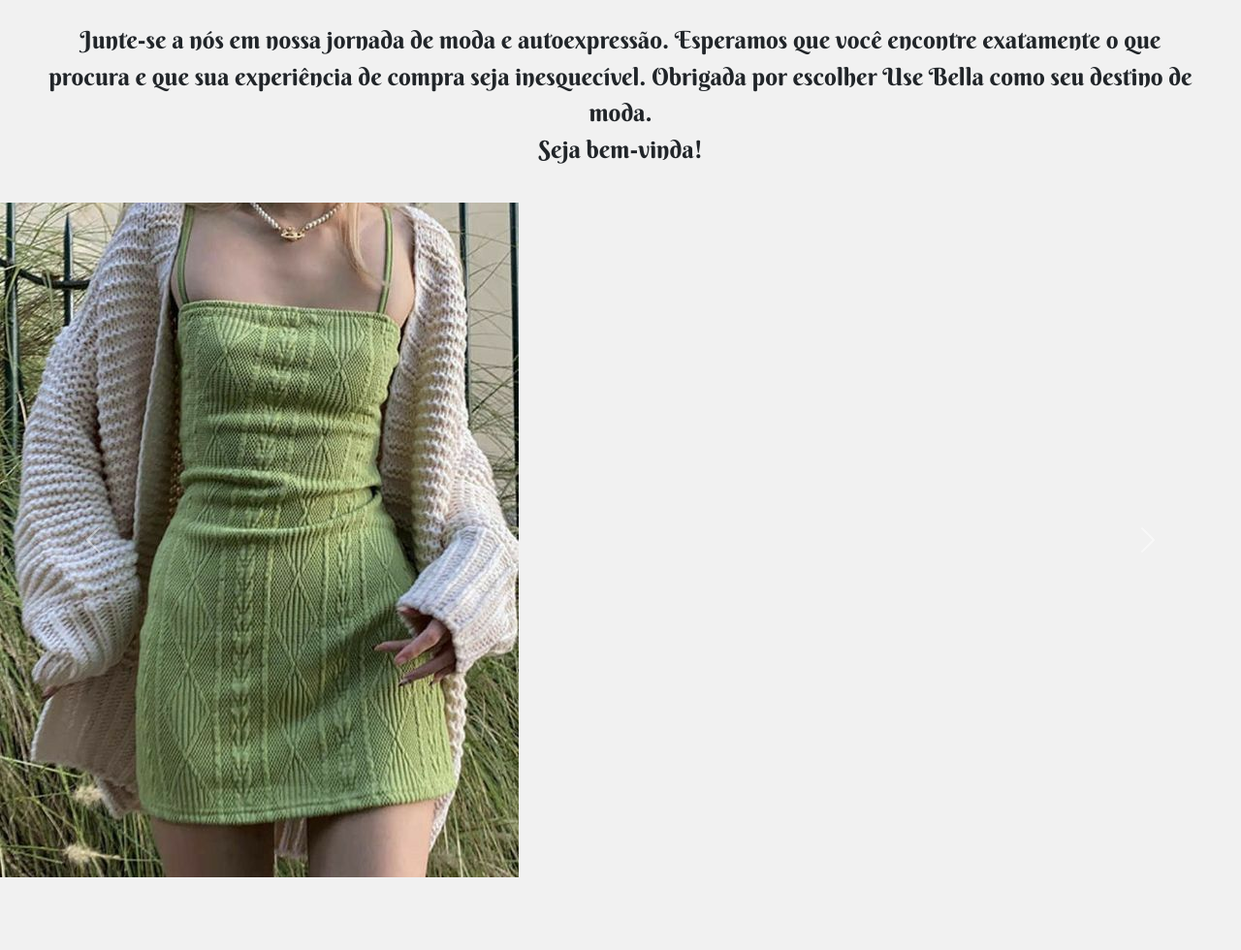
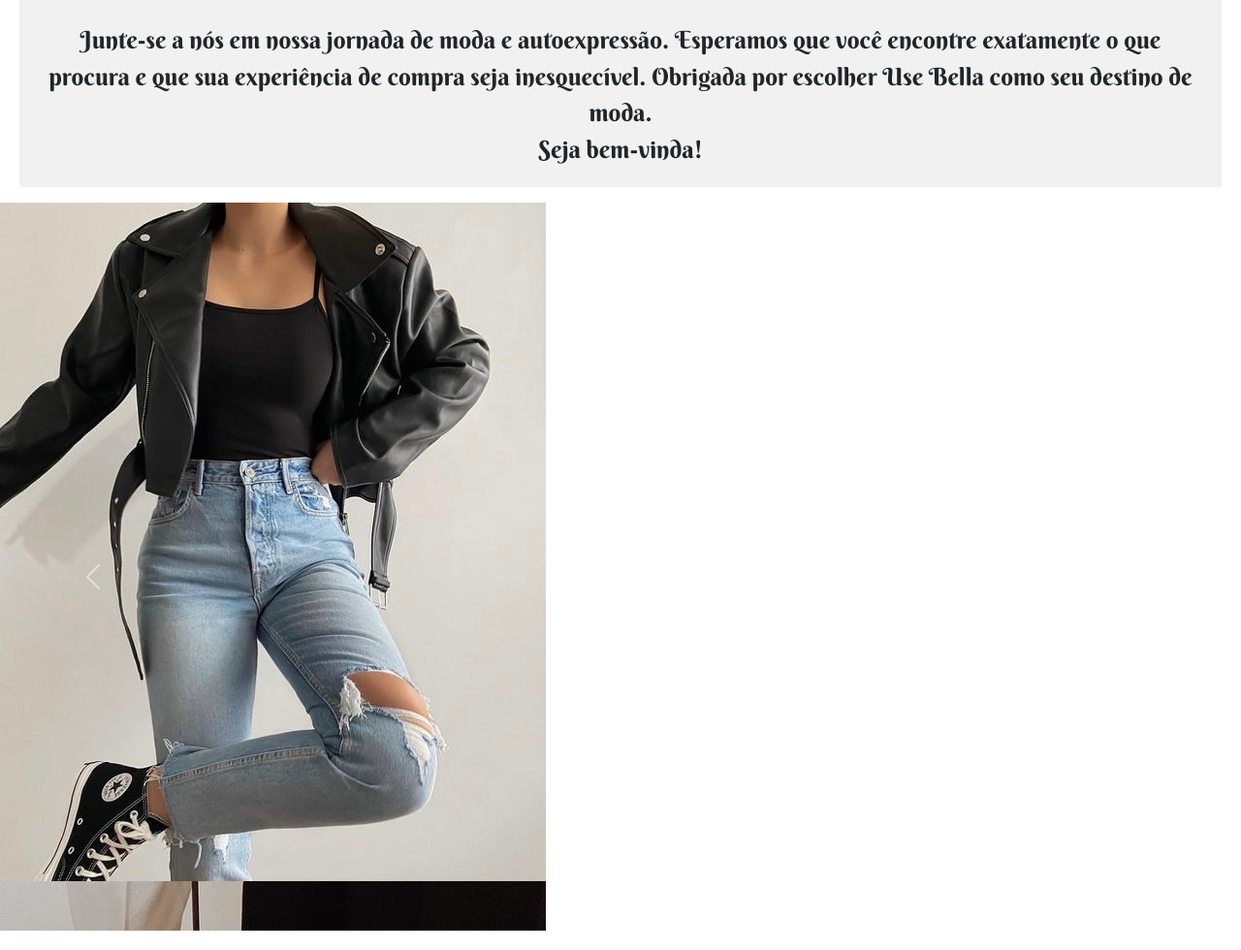
Before and after one commit to eduardabenevenutti77/use_bella, a plain HTML site: page index.html in a window 1280 px wide. Shown: the part 739-1719 px from the top of the page at 97% size. Before the commit the page ends 1644 px from the top, so only its background shows below. Drawn offline with nearby package versions, Linux system fonts and the light colour scheme; files whose address does not match are found by name.

Commit message:
ajustando img

```diff
--- a/assets/css/index.css
+++ b/assets/css/index.css
@@ -74,8 +74,14 @@ body {
   src: url("./font/Berkshire_Swash/BerkshireSwash-Regular.ttf")
     format("truetype");
 }
-.carousel-item active {
-  align-items: center;
-  width: 30px;
-  height: 30px;
+.carousel-item img {
+  max-width: 800px;
+  height: auto;
 }
+.carousel-item img {
+  margin-bottom: 20px;
+}
+.carousel-control-prev,
+.carousel-control-next {
+  color: blue;
+}
--- a/index.html
+++ b/index.html
@@ -7,6 +7,9 @@
   <link rel="stylesheet" href="https://cdn.jsdelivr.net/npm/bootstrap@5.3.1/dist/js/bootstrap.bundle.min.js">
   <link rel="stylesheet" href="https://cdn.jsdelivr.net/npm/bootstrap@5.3.1/dist/css/bootstrap.min.css">
   <link rel="stylesheet" href="./assets/css/index.css">
+  <link rel="stylesheet" href="https://cdn.jsdelivr.net/npm/bootstrap@5.3.0/dist/css/bootstrap.min.css">
+  <script src="https://cdn.jsdelivr.net/npm/bootstrap@5.3.0/dist/js/bootstrap.bundle.min.js"></script>
+
   <title>Use Bella</title>
 </head>
 
@@ -67,10 +70,10 @@
       <div class="carousel-item active">
         <img src="./assets/css/imgs/dress.jpg" class="d-block w-1" alt="vestido">
       </div>
-      <div class="carousel-item">
+      <div class="carousel-item active">
         <img src="./assets/css/imgs/blusa_preta.jpg" class="d-block w-1" alt="blusa preta">
       </div>
-      <div class="carousel-item">
+      <div class="carousel-item active">
         <img src="./assets/css/imgs/calca.jpg" class="d-block w-1" alt="calca bege">
       </div>
     </div>
@@ -83,6 +86,7 @@
       <span class="visually-hidden">Next</span>
     </button>
   </div>
+
 </body>
 
 </html>
```
